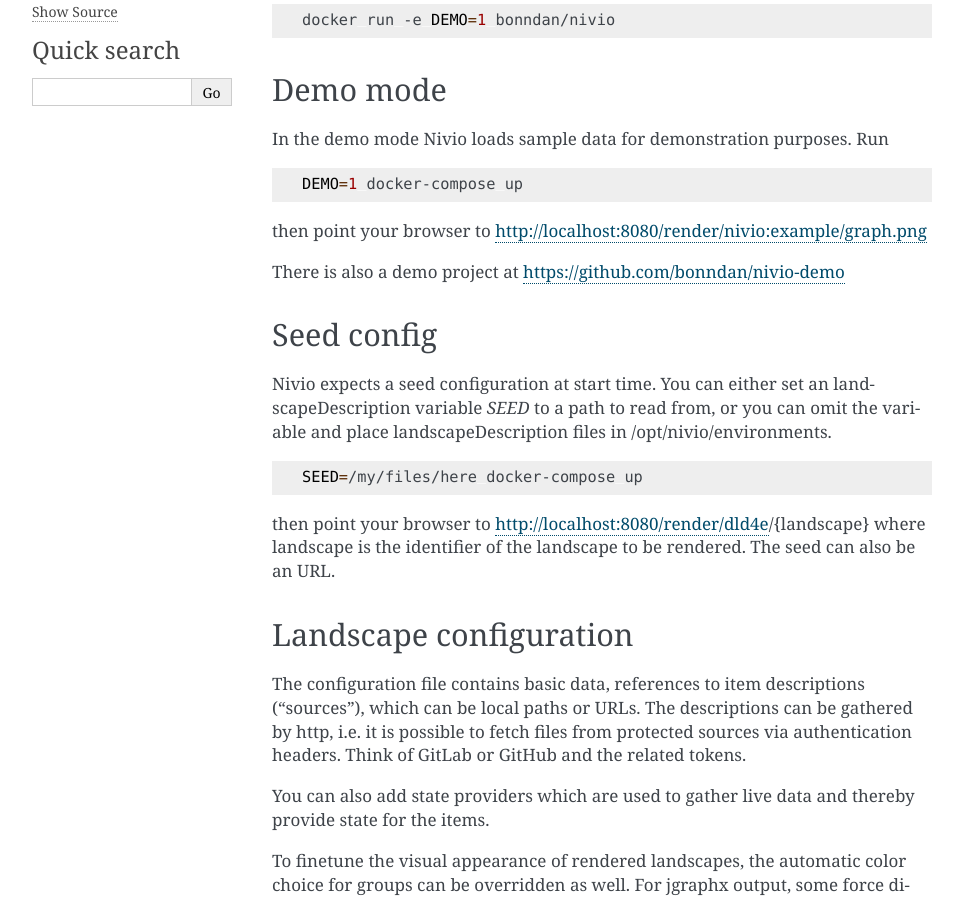
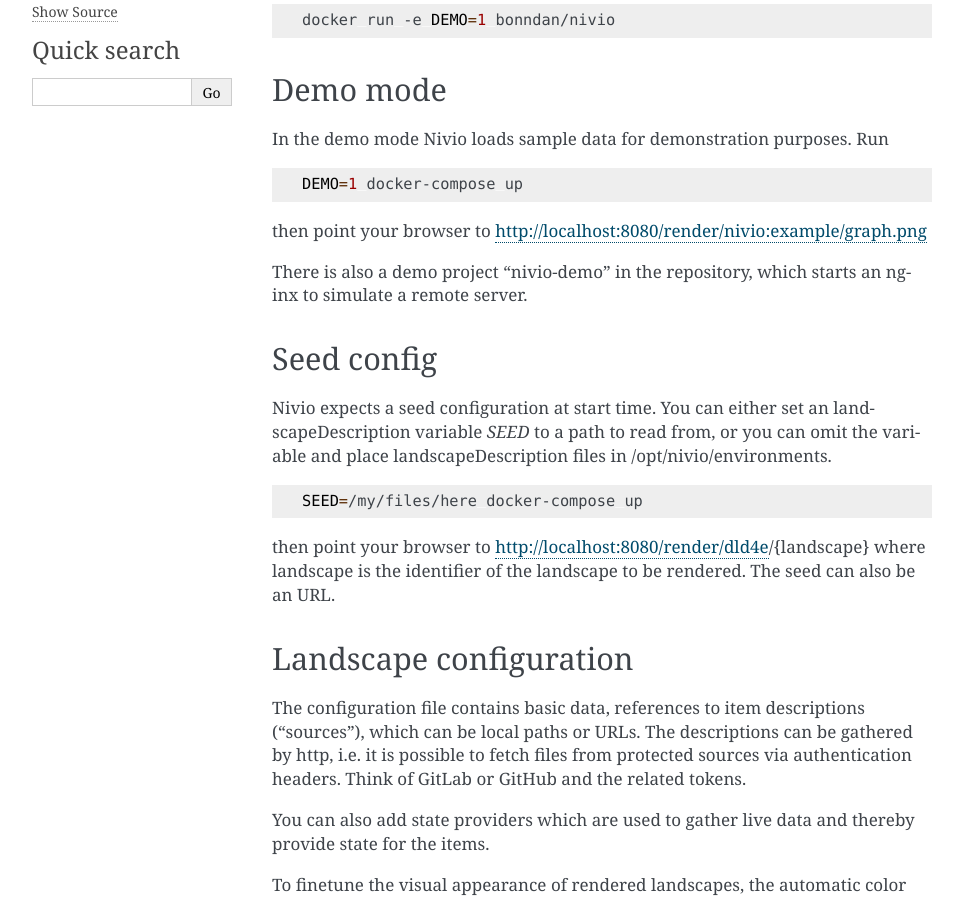
Before and after one commit to dedica-team/nivio, a Sphinx documentation site: the page built from docs/source/install.rst, in a window 1280 px wide and 900 px high, scrolled down 317 px. Shown: the whole window, without its empty margins (148-1111 px from the left). Built offline with Sphinx 7.4.7, drawn with Linux system fonts in a browser that asks for light colours.

Commit message:
added some sources from nivio-demo project to be always in sync

```diff
--- a/docs/source/install.rst
+++ b/docs/source/install.rst
@@ -26,7 +26,7 @@
 
 then point your browser to http://localhost:8080/render/nivio:example/graph.png
 
-There is also a demo project at https://github.com/bonndan/nivio-demo
+There is also a demo project "nivio-demo" in the repository, which starts an nginx to simulate a remote server.
 
 
 Seed config
```
Also changed, not shown: nivio-demo/readme.md (added), 4 other files.
